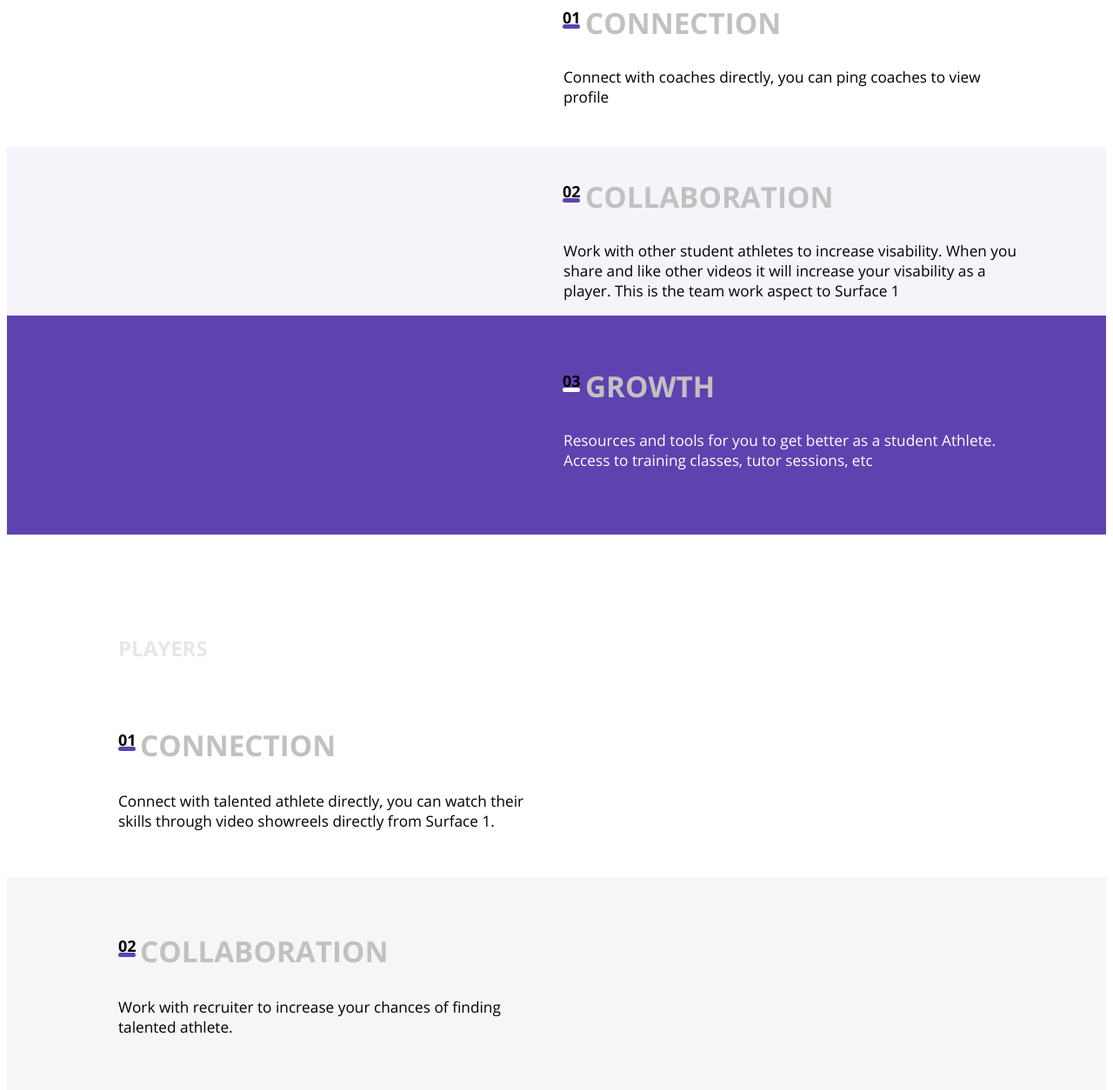
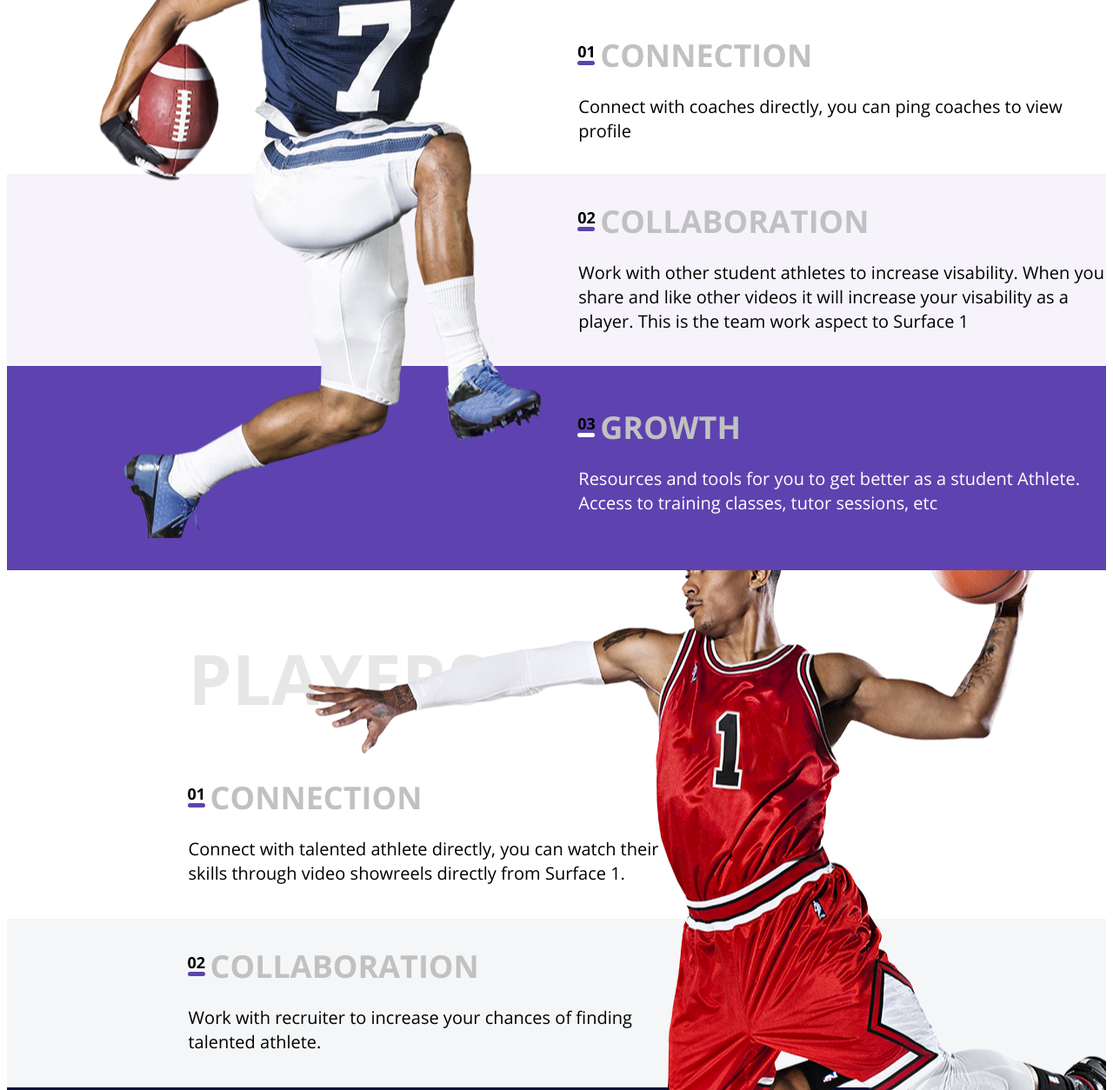
Before and after one commit to KseniaZakh/d-project, a plain HTML site: page index.html in a window 1280 px wide. Shown: the part 846-2100 px from the top of the page at 87% size. Drawn offline with Linux system fonts and the light colour scheme; files whose address does not match are found by name.

Commit message:
PseudoElements that need to be changed

```diff
--- a/css/styles.css
+++ b/css/styles.css
@@ -21,6 +21,28 @@ body {
 	justify-content: flex-start;
   }
 
+  h1 {
+	  text-indent: -9999px;
+  }
+
+  .header__head,
+  h2,
+  h3,
+  .footer_title,
+  .header__apps_line2,
+  .footer__apps_line2 {
+  text-transform: uppercase;
+  font-family: 'OpenSans-Bold', sans-serif;
+  	font-weight: bold;
+	}
+
+	p,
+	.header__apps_line1,
+	.footer__apps_line1,
+  .footer_slogan {
+	  font-family: 'OpenSans-Regular', sans-serif;
+  }
+
 .header__logo {
   margin-left: auto;
   margin-right: auto;
@@ -42,8 +64,6 @@ body {
     display: flex;
     flex-direction: column;
     max-width: 1540px;
-    text-transform: uppercase;
-    font-family: 'OpenSans-Bold', sans-serif;
     margin: auto 0;
   }
 
@@ -94,16 +114,10 @@ body {
 	}
 
 	.header__apps_line2,
-	.footer__apps_line2 {
-    	display: block;
-    	font-family: 'OpenSans-Bold', sans-serif;
-    	font-weight: bold;
-  }
-
+	.footer__apps_line2,
 	.header__apps_line1,
 	.footer__apps_line1 {
     	display: block;
-    font-family: 'OpenSans-Regular', sans-serif;
 }
 
    /* /////ШИРИНА БОЛЬШЕ 1920 //// */
@@ -185,7 +199,6 @@ body {
       width: 45px;
       height: 45px;
     }
-
  }
 
   /* /////ШИРИНА от 641 ///// */
@@ -252,123 +265,219 @@ body {
     display: flex;
     flex-direction: column;
     position: relative;
+	width: 100%;
+	overflow-x: hidden;
   }
 
-  .athlets__container,
-  .players__container {
-    display: flex;
-    flex-direction: column;
-    justify-content: center;
-  }
-
- @media (min-width: 961px) {
-	 .athlets > h2,
-	 .players > h2 {
-	   font-size: 80px;
-	 }
-}
-
-	h2  {
- 		font-family: 'OpenSans-Bold', sans-serif;
- 		text-transform: uppercase;
+  .athlets__header,
+  .players__header {
 	  color: #e7e7e7;
   }
 
-   h3 {
+	.athlets__container_title,
+  .players__container_title {
 	  position: relative;
-    font-family: 'OpenSans-Bold', sans-serif;
-    text-transform: uppercase;
       color: #c1c1c1;
+	  padding-left: 25px;
+	   margin-bottom: 0;
   }
 
-  .athlets__container > h3 {
-    padding-left: 25px;
-  }
-
-  .athlets__container:nth-child(2) {
+  .athlets__container:nth-child(3) {
     background-color: #f6f4fa;
   }
 
-  .athlets__container:nth-child(3) {
+  .athlets__container:nth-child(4) {
     background-color: #5e42b0;
     z-index: 3;
   }
 
-  .athlets__container:nth-child(3) p,
-  .players__container:nth-child(3) p {
+  .players__container:nth-child(4) {
+    background-color: #0a0e34;
+  }
+
+    .players__container:nth-child(3) {
+      background-color: #f5f6f7;
+  }
+
+  .athlets__container:nth-child(4) p,
+  .players__container:nth-child(4) p {
   color: #ffffff;
   }
 
-    .athlets div:nth-child(1) h3:before {
-    content:"01";
-    font-size: 18px;
+  .players__container_title:before,
+  .athlets__container_title:before {
+	  content:"";
       color: #000000;
       position: absolute;
-    top: 5px;
+	  font-family: 'OpenSans-Bold', sans-serif;
+	  font-weight: bold;
+      top: -5px;
       left: -1px;
   }
 
-  .athlets div:nth-child(1) h3:after {
+  .players__container_title.connection:before,
+  .athlets__container_title.connection:before {
+	  content:"01";
+  }
+
+  .players__container_title.collaboration:before,
+  .athlets__container_title.collaboration:before {
+	  content:"02";
+  }
+
+  .players__container_title.growth:before,
+  .athlets__container_title.growth:before {
+	  content:"03";
+  }
+
+  .players__container_title.growth:before {
+	  color: #9173e6;
+  }
+
+  .players__container_title:after,
+  .athlets__container_title:after {
 	  display: block;
       content: "";
       width: 20px;
       position: absolute;
       border-bottom: 5px solid #5e42b0;
-    top: 25px;
+      top: 23px;
       left: -1px;
       border-radius: 5px;
   }
 
-  .athlets div:nth-child(2) h3:before {
-    content:"02";
-    font-size: 18px;
-    color: #000000;
-    position: absolute;
-    top: 5px;
-    left: -1px;
+  .players__container_title.growth:after,
+  .athlets__container_title.growth:after {
+	  border-bottom: 5px solid #ffffff;
   }
 
-  .athlets div:nth-child(2) h3:after {
-    display: block;
-    content: "";
-    width: 20px;
-    position: absolute;
-    border-bottom: 5px solid #5e42b0;
-    top: 25px;
-    left: -1px;
-    border-radius: 5px;
+  /* ////ШИРИНА БОЛЬШЕ 961//// */
+@media (min-width: 961px) {
+   .athlets__header,
+   .players__header {
+	 font-size: 80px;
+	 margin-top: 5.4%;
+	margin-bottom: 2.5%;
    }
 
-  .athlets div:nth-child(3) h3:before {
-    content:"03";
-    font-size: 18px;
-    color: #000000;
+	.athlets:before {
 		position: absolute;
-    top: 5px;
-    left: -1px;
+		content: "";
+		width: 680px;
+		height: 98%;
+		background: url('../images/athlete_desktop.png') no-repeat 50% 50%;
+		/* background-size: cover; */
+		top: -20px;
+		left: calc(35% - 339px);
+		z-index: 4;
 	}
 
-  .athlets div:nth-child(3) h3:after {
-    display: block;
+	.players:before {
+		position: absolute;
 		content: "";
-    width: 20px;
-    position: absolute;
-    border-bottom: 5px solid #ffffff;
-    top: 25px;
-    left: -1px;
-    border-radius: 5px;
+		width: 991px;
+		height: 86%;
+		background: url('../images/player_desktop.png') no-repeat 50% 50%;
+		/* background-size: cover; */
+		top: -35px;
+		left: calc(66% - 495px);
 	}
 
-  @media (min-width: 769px) and (max-width: 1920px) {
+   .athlets__container_info,
+   .players__container_info {
+	   font-size: 20px;
+	   line-height: 28px;
+	    margin-top: 28px;
+   }
+
+   .athlets__container_title,
+   .players__container_title {
+	   font-size: 36px;
+	   line-height: 34px;
+   }
+
+   .athlets__header,
+   .athlets__container_info,
+   .athlets__container_title {
+	   margin-left: 52%;
+   }
+
+   .players__header,
+   .players__container_info,
+   .players__container_title {
+	   margin-left: 16.5%;
+   }
+
+   .athlets__container_info.connection {
+	   margin-bottom: 2.8%;
+   }
+
+   .athlets__container_info.collaboration {
+	   margin-bottom: 2.9%;
+  }
+
+   .athlets__container_info.growth {
+	   margin-bottom: 5%;
+ }
+
+   .players__container_info.collaboration,
+   .players__container_info.connection   {
+	   margin-bottom: 3%;
+   }
+
+   .players__container_info.growth   {
+	   margin-bottom: 5%;
+   }
+
+	.athlets__container_title.growth {
+		margin-top: 4.3%;
+	}
+
+	.athlets__container_title.collaboration {
+		margin-top: 3%;
+	}
+
+   .players__container_title.growth {
+	 	margin-top: 4.5%;
+ 	}
+	.players__container_title.collaboration {
+   		margin-top: 3%;
+ 	}
+ }
+
+/* ////ШИРИНА БОЛЬШЕ 641//// */
+@media (min-width: 641px) {
+	.players__container_title:before,
+    .athlets__container_title:before {
+		font-size: 18px;
+}
+/* ////ШИРИНА ОТ 320 ДО 960 //// */
+@media (min-width: 320px) and (max-width: 960px) {
+
+}
+
+/* ////////////////ШИРИНА ДО 1230 ///// */
+@media (max-width: 1230px) {
+	.athlets__container_info br,
+	.players__container_info br {
+		display: none;
+	}
+}
+/* ////ШИРИНА ОТ 641 ДО 960 //// */
+@media (min-width: 641px) and (max-width: 960px) {
+
+}
+
+/* ////ШИРИНА ОТ 320 ДО 640 //// */
+@media (min-width: 320px) and (max-width: 640px) {
+
+}
+
+/////////////////////////////////////////
+  /* @media (min-width: 769px) and (max-width: 1920px) {
   .athlets__container p,
   .players__container p {
-    font-family: 'OpenSans-Regular', sans-serif;
     font-size: calc(100vw * 0.0041 + 12px);
-    }
-
-  h3 {
-    font-size: calc(100vw * 0.0041 + 28px);
-    margin-bottom: 0;
     }
 
     .athlets__container > div,
@@ -404,9 +513,9 @@ body {
     .athlets__container:nth-child(3) > div {
       position: relative;
     }
-}
+} */
 
-  @media (min-width: 769px) and (max-width: 1920px) {
+  /* @media (min-width: 769px) and (max-width: 1920px) {
   .athlets__imgbox {
     position: absolute;
     height: calc(100vw * 0.26 + 452px);
@@ -414,81 +523,12 @@ body {
     bottom: 20px;
     right: 700px;
   }
-}
+} */
     .athlete {
     max-height: 100%;
   }
 
-  /* PLAYERS */
-  .players__container:nth-child(3) {
-    background-color: #0a0e34;
-  }
-
-    .players__container:nth-child(2) {
-      background-color: #f5f6f7;
-  }
-
-  .players div:nth-child(1) h3:before {
-    content:"01";
-    font-size: 18px;
-    color: #000000;
-    position: absolute;
-    top: 5px;
-    left: calc(100vw * 0.3 - 256px);
-  }
-
-  .players div:nth-child(1) h3:after {
-    display: block;
-    content: "";
-    width: 20px;
-    position: absolute;
-    border-bottom: 5px solid #5e42b0;
-    top: 25px;
-    left: calc(100vw * 0.3 - 256px);
-    border-radius: 5px;
-  }
-
-  .players div:nth-child(2) h3:before {
-    content:"02";
-    font-size: 18px;
-    color: #000000;
-    position: absolute;
-    top: 5px;
-    left: calc(100vw * 0.3 - 256px);
-  }
-
-  .players div:nth-child(2) h3:after {
-    display: block;
-    content: "";
-    width: 20px;
-    position: absolute;
-    border-bottom: 5px solid #5e42b0;
-    top: 25px;
-    left: calc(100vw * 0.3 - 256px);
-    border-radius: 5px;
-  }
-
-  .players div:nth-child(3) h3:before {
-    content:"03";
-    font-size: 18px;
-    color: #ffffff;
-    position: absolute;
-    top: 5px;
-    left: calc(100vw * 0.3 - 256px);
-  }
-
-  .players div:nth-child(3) h3:after {
-    display: block;
-    content: "";
-    width: 20px;
-    position: absolute;
-    border-bottom: 5px solid #9173e6;
-    top: 25px;
-    left: calc(100vw * 0.3 - 256px);
-    border-radius: 5px;
-  }
-
-  @media (min-width: 769px) and (max-width: 1920px)  {
+ /* @media (min-width: 769px) and (max-width: 1920px)  {
     .players__container > div,
     .players__container > h3,
     .players h2 {
@@ -519,14 +559,7 @@ body {
         margin-bottom: calc(100vw * 0.04 + 11px);
     }
 
-    .players__container > h2 {
-      margin-top: 114px;
-      margin-bottom: calc(100vw * 0.03);
-    }
 
-      .players__container:nth-child(3) h3 {
-        margin-top: calc(100vw * 0.04 + 15px);
-    }
 
       .players__container:first-child p {
         margin-bottom: calc(100vw * 0.025 + 21px);
@@ -536,19 +569,17 @@ body {
       margin-bottom: 70px;
     }
 
-    .players__container:nth-child(2) h3 {
-      margin-top: 62px;
-    }
-  }
 
-  @media (min-width: 769px) and (max-width: 1920px) {
+  } */
+
+  /* @media (min-width: 769px) and (max-width: 1920px) {
   .players__imgbox {
     position: absolute;
     height: calc(100vw * 0.27 + 385px);
     top: -30px;
     left: 500px;
   }
-}
+} */
     .player {
     max-height: 100%;
   }
@@ -573,8 +604,8 @@ body {
 	  box-sizing: border-box;
   }
 
-  .appeal__info_text {
-	font-family: 'OpenSans-Regular', sans-serif;
+  .appeal__info_title {
+	  color: #c1c1c1;
   }
 
   	.appeal__number {
@@ -799,12 +830,10 @@ body {
   }
 
   .footer_title {
-    font-family: 'OpenSans-Bold', sans-serif;
     color: #ffffff;
   }
 
   .footer_slogan {
-    font-family: 'OpenSans-Regular', sans-serif;
     color: #a496ca;
   }
 
--- a/index.html
+++ b/index.html
@@ -3,7 +3,7 @@
    <head>
      <meta charset="utf-8">
      <meta name="viewport" content="width=device-width">
-     <title>MQ-диплом</title>
+     <title>Surface/MQ_diploma</title>
      <link rel = "stylesheet" href = "./css/styles.css">
     </head>
 
@@ -22,10 +22,11 @@
               </g>
             </svg>
         </div>
-        <h1 class="header__head">
+		<h1>Surface</h1>
+        <div class="header__head">
           <span class="header__head_line1">Be recruited</span>
           <span class="header__head_line2">play college sports</span>
-        </h1>
+	  </div>
         <div class="header__apps">
             <a href="#0" class="header__apps_box">
               <svg class="header__apps_apple_icon" xmlns="http://www.w3.org/2000/svg" viewBox="0 0 170 170">
@@ -59,29 +60,29 @@
       </header>
 
       <section class="athlets">
+		 <h2 class="athlets__header">Athlets</h2>
         <div class="athlets__container">
-          <h2>Athlets</h2>
-          <h3>connection</h3>
-          <div>
+          <h3 class="athlets__container_title connection">connection</h3>
+          <div class="athlets__container_info connection">
             <p>Connect with coaches directly, you can ping coaches
               to view profile</p>
           </div>
         </div>
 
         <div class="athlets__container">
-          <h3>collaboration</h3>
-          <div>
-            <p>Work with other student athletes to increase visability. When you share
-              and like other videos it will increase your visability as a player. This is the
+          <h3 class="athlets__container_title collaboration">collaboration</h3>
+          <div class="athlets__container_info collaboration">
+            <p>Work with other student athletes to increase visability. When you <br/>share
+              and like other videos it will increase your visability as a <br/>player. This is the
                team work aspect to Surface 1</p>
           </div>
         </div>
 
         <div class="athlets__container">
-          <h3>Growth</h3>
-          <div>
+          <h3 class="athlets__container_title growth">Growth</h3>
+          <div class="athlets__container_info growth">
             <p>Resources and tools for you to get better as a student Athlete.
-            Access to training classes, tutor sessions, etc</p>
+            <br/>Access to training classes, tutor sessions, etc</p>
             <!-- <div class="athlets__imgbox">
               <img class="athlete" src="./images/athlete_desktop.png" alt="football player">
             </div> -->
@@ -90,25 +91,25 @@
         </section>
 
       <section class="players">
+		 <h2 class="players__header">Players</h2>
         <div class="players__container">
-        <h2>Players</h2>
-        <h3>connection</h3>
-          <div>
-            <p>Connect with talented athlete directly, you can watch their skills
+            <h3 class="players__container_title connection">connection</h3>
+          	<div class="players__container_info connection">
+            	<p>Connect with talented athlete directly, you can watch their <br/>skills
             through video showreels directly from Surface 1.</p>
+          	</div>
+        </div>
+
+        <div class="players__container">
+          <h3 class="players__container_title collaboration">Collaboration</h3>
+          <div class="players__container_info collaboration">
+            <p>Work with recruiter to increase your chances of finding <br/>talented athlete.</p>
           </div>
         </div>
 
         <div class="players__container">
-          <h3>Collaboration</h3>
-          <div>
-            <p>Work with recruiter to increase your chances of finding talented athlete.</p>
-          </div>
-        </div>
-
-        <div class="players__container">
-          <h3>Growth</h3>
-          <div>
+          <h3 class="players__container_title growth">Growth</h3>
+          <div class="players__container_info growth">
             <p>Save your time, recruit proper athlets for your team.</p>
           </div>
         </div>
```
Lines whose indentation alone changed are shown as unchanged.
